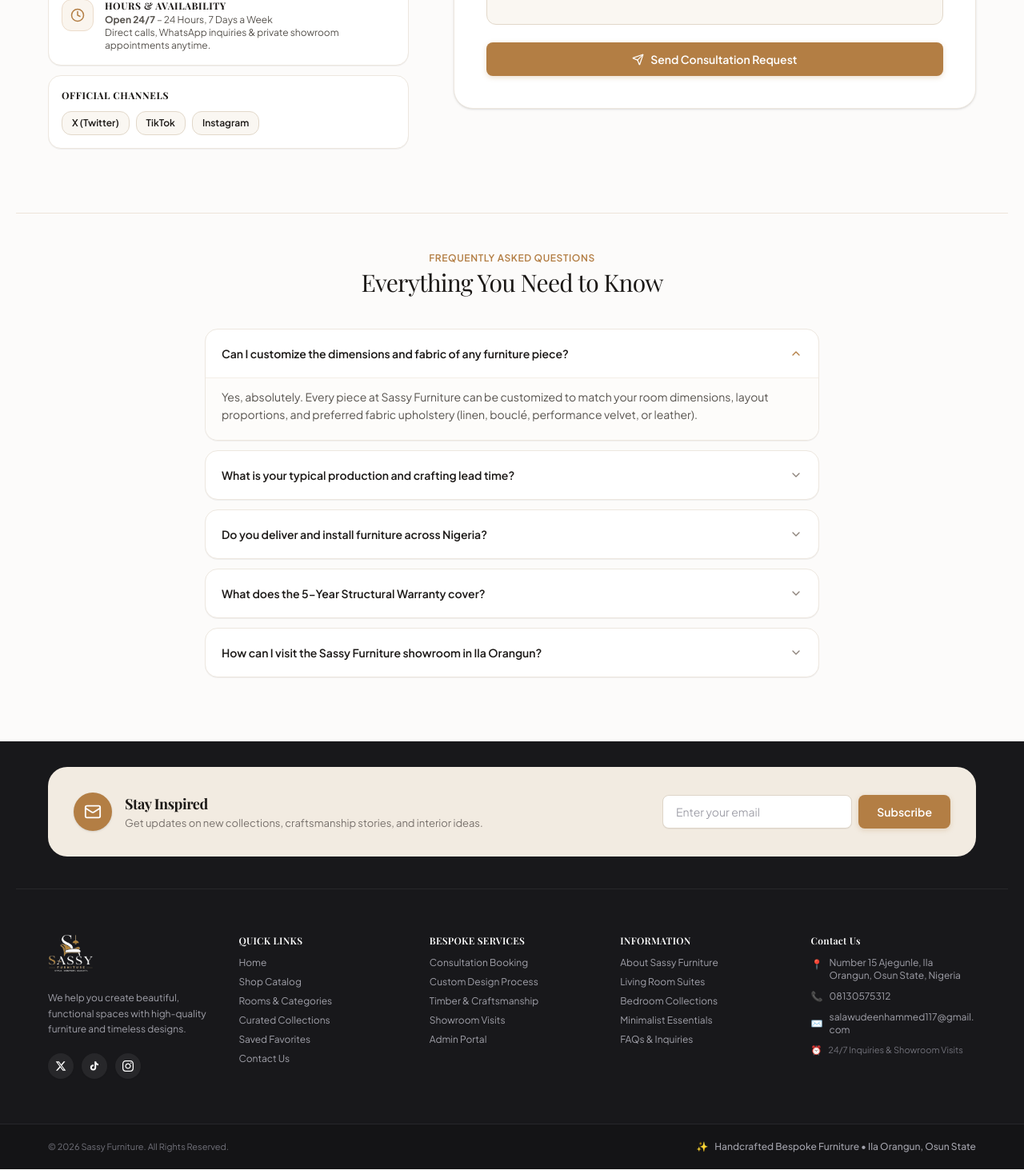
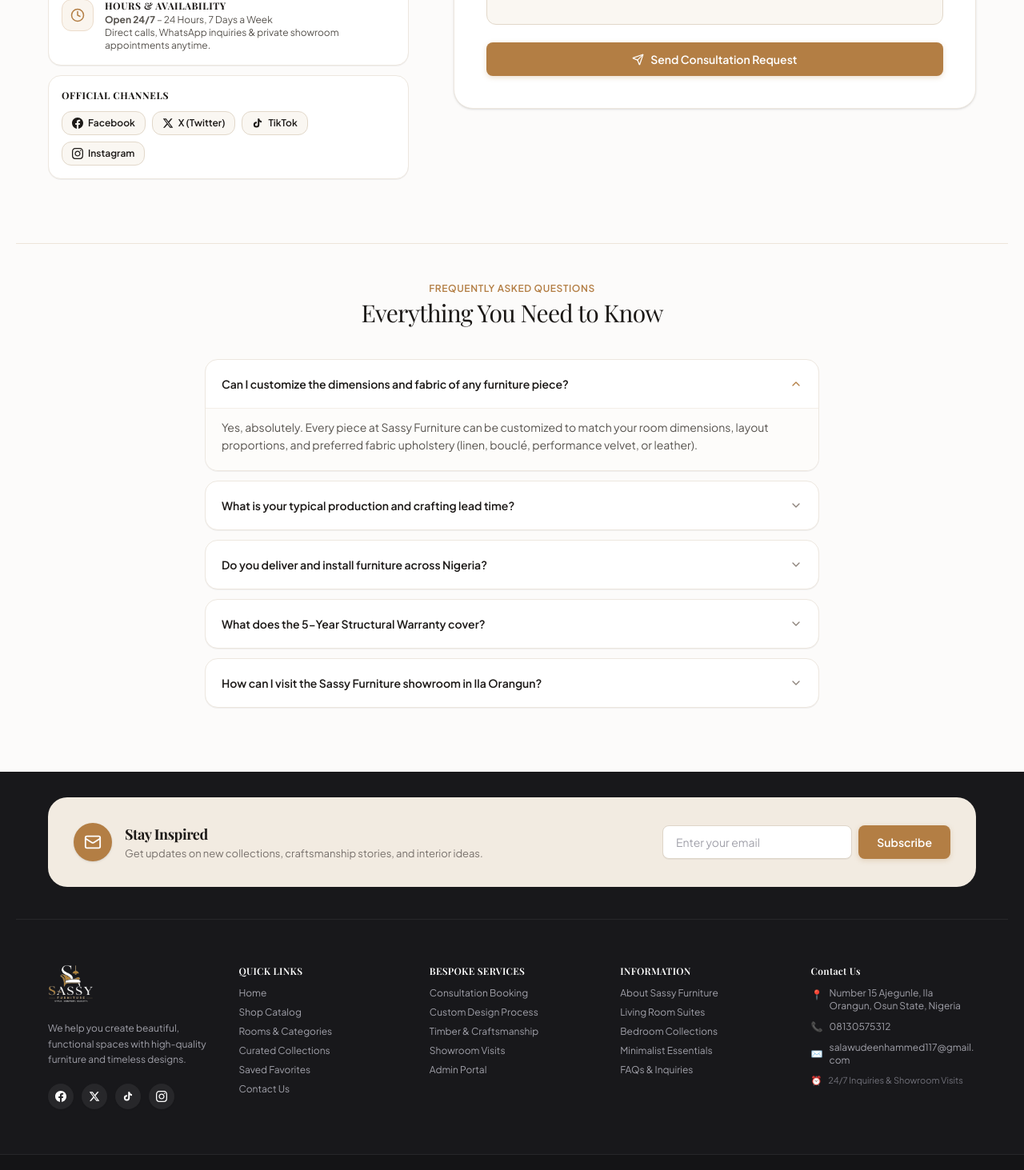
Before and after one commit to abdulmuiz22/furniture, a Next.js app: page /contact in a window 1280 px wide. Shown: the part 860-2323 px from the top of the page at 80% size. Built offline with nearby package versions, Linux system fonts and the light colour scheme; no server answers; the database is empty.

Commit message:
Add Facebook link to socials and official channels

```diff
--- a/app/contact/page.tsx
+++ b/app/contact/page.tsx
@@ -222,11 +222,25 @@
                   <h4 className="text-xs font-bold text-[#1c1917] uppercase tracking-wider">Official Channels</h4>
                   <div className="flex flex-wrap items-center gap-2 pt-1">
                     <a
+                      href="https://www.facebook.com/share/1HsUsRR1vK/"
+                      target="_blank"
+                      rel="noopener noreferrer"
+                      className="inline-flex items-center gap-1.5 px-3 py-1.5 rounded-xl bg-[#faf7f2] border border-[#e2d8ca] text-xs font-semibold text-[#1c1917] hover:text-[#b37e44] hover:border-[#b37e44] transition-colors"
+                    >
+                      <svg className="w-3.5 h-3.5 fill-current" viewBox="0 0 24 24" aria-hidden="true">
+                        <path d="M24 12.073c0-6.627-5.373-12-12-12s-12 5.373-12 12c0 5.99 4.388 10.954 10.125 11.854v-8.385H7.078v-3.47h3.047V9.43c0-3.007 1.792-4.669 4.533-4.669 1.312 0 2.686.235 2.686.235v2.953H15.83c-1.491 0-1.956.925-1.956 1.874v2.25h3.328l-.532 3.47h-2.796v8.385C19.612 23.027 24 18.062 24 12.073z" />
+                      </svg>
+                      <span>Facebook</span>
+                    </a>
+                    <a
                       href="https://x.com/sassyfurniture"
                       target="_blank"
                       rel="noopener noreferrer"
                       className="inline-flex items-center gap-1.5 px-3 py-1.5 rounded-xl bg-[#faf7f2] border border-[#e2d8ca] text-xs font-semibold text-[#1c1917] hover:text-[#b37e44] hover:border-[#b37e44] transition-colors"
                     >
+                      <svg className="w-3.5 h-3.5 fill-current" viewBox="0 0 24 24" aria-hidden="true">
+                        <path d="M18.244 2.25h3.308l-7.227 8.26 8.502 11.24H16.17l-5.214-6.817L4.99 21.75H1.68l7.73-8.835L1.254 2.25H8.08l4.713 6.231zm-1.161 17.52h1.833L7.084 4.126H5.117z" />
+                      </svg>
                       <span>X (Twitter)</span>
                     </a>
                     <a
@@ -235,6 +249,9 @@
                       rel="noopener noreferrer"
                       className="inline-flex items-center gap-1.5 px-3 py-1.5 rounded-xl bg-[#faf7f2] border border-[#e2d8ca] text-xs font-semibold text-[#1c1917] hover:text-[#b37e44] hover:border-[#b37e44] transition-colors"
                     >
+                      <svg className="w-3.5 h-3.5 fill-current" viewBox="0 0 24 24" aria-hidden="true">
+                        <path d="M19.59 6.69a4.83 4.83 0 0 1-3.77-4.25V2h-3.45v13.67a2.89 2.89 0 0 1-2.88 2.5 2.89 2.89 0 0 1-2.89-2.89 2.89 2.89 0 0 1 2.89-2.89c.28 0 .54.04.79.1v-3.51a6.37 6.37 0 0 0-.79-.05A6.34 6.34 0 0 0 3.15 15.2a6.34 6.34 0 0 0 6.34 6.34 6.34 6.34 0 0 0 6.34-6.34V9.05a8.27 8.27 0 0 0 4.76 1.48V7.08a4.83 4.83 0 0 1-1-.39z" />
+                      </svg>
                       <span>TikTok</span>
                     </a>
                     <a
@@ -243,6 +260,9 @@
                       rel="noopener noreferrer"
                       className="inline-flex items-center gap-1.5 px-3 py-1.5 rounded-xl bg-[#faf7f2] border border-[#e2d8ca] text-xs font-semibold text-[#1c1917] hover:text-[#b37e44] hover:border-[#b37e44] transition-colors"
                     >
+                      <svg className="w-3.5 h-3.5 fill-current" viewBox="0 0 24 24" aria-hidden="true">
+                        <path d="M12 2.163c3.204 0 3.584.012 4.85.07 3.252.148 4.771 1.691 4.919 4.919.058 1.265.069 1.645.069 4.849 0 3.205-.012 3.584-.069 4.849-.149 3.225-1.664 4.771-4.919 4.919-1.266.058-1.644.07-4.85.07-3.204 0-3.584-.012-4.849-.07-3.26-.149-4.771-1.699-4.919-4.92-.058-1.265-.07-1.644-.07-4.849 0-3.204.013-3.583.07-4.849.149-3.227 1.664-4.771 4.919-4.919 1.266-.057 1.645-.069 4.849-.069zm0-2.163c-3.259 0-3.667.014-4.947.072-4.358.2-6.78 2.618-6.98 6.98-.059 1.281-.073 1.689-.073 4.948 0 3.259.014 3.668.072 4.948.2 4.358 2.618 6.78 6.98 6.98 1.281.058 1.689.072 4.948.072 3.259 0 3.668-.014 4.948-.072 4.354-.2 6.782-2.618 6.979-6.98.059-1.28.073-1.689.073-4.948 0-3.259-.014-3.667-.072-4.947-.196-4.354-2.617-6.78-6.979-6.98-1.281-.059-1.69-.073-4.949-.073zm0 5.838c-3.403 0-6.162 2.759-6.162 6.162s2.759 6.163 6.162 6.163 6.162-2.759 6.162-6.163c0-3.403-2.759-6.162-6.162-6.162zm0 10.162c-2.209 0-4-1.79-4-4 0-2.209 1.791-4 4-4s4 1.791 4 4c0 2.21-1.791 4-4 4zm6.406-11.845c-.796 0-1.441.645-1.441 1.44s.645 1.44 1.441 1.44c.795 0 1.439-.645 1.439-1.44s-.644-1.44-1.439-1.44z" />
+                      </svg>
                       <span>Instagram</span>
                     </a>
                   </div>
--- a/components/ContactSection.tsx
+++ b/components/ContactSection.tsx
@@ -161,6 +161,18 @@
                   </p>
                   <div className="flex flex-wrap items-center gap-2">
                     <a
+                      href="https://www.facebook.com/share/1HsUsRR1vK/"
+                      target="_blank"
+                      rel="noopener noreferrer"
+                      aria-label="Facebook Sassy Furniture"
+                      className="inline-flex items-center gap-1.5 px-3 py-1.5 rounded-xl bg-white border border-[#e2d8ca] text-xs font-semibold text-[#1c1917] hover:text-[#b37e44] hover:border-[#b37e44] transition-colors shadow-2xs"
+                    >
+                      <svg className="w-3 h-3 fill-current" viewBox="0 0 24 24" aria-hidden="true">
+                        <path d="M24 12.073c0-6.627-5.373-12-12-12s-12 5.373-12 12c0 5.99 4.388 10.954 10.125 11.854v-8.385H7.078v-3.47h3.047V9.43c0-3.007 1.792-4.669 4.533-4.669 1.312 0 2.686.235 2.686.235v2.953H15.83c-1.491 0-1.956.925-1.956 1.874v2.25h3.328l-.532 3.47h-2.796v8.385C19.612 23.027 24 18.062 24 12.073z" />
+                      </svg>
+                      <span>Facebook</span>
+                    </a>
+                    <a
                       href="https://x.com/sassyfurniture"
                       target="_blank"
                       rel="noopener noreferrer"
--- a/components/Footer.tsx
+++ b/components/Footer.tsx
@@ -79,6 +79,19 @@
             </p>
             {/* Social Icons matching available platforms */}
             <div className="flex items-center gap-2.5 pt-1 text-[#d4d4d8]">
+              {/* Facebook */}
+              <a
+                href="https://www.facebook.com/share/1HsUsRR1vK/"
+                target="_blank"
+                rel="noopener noreferrer"
+                aria-label="Follow Sassy Furniture on Facebook"
+                title="Facebook - Sassy Furniture"
+                className="w-8 h-8 rounded-full bg-[#27272a] hover:bg-[#b37e44] text-white flex items-center justify-center transition-colors shadow-xs"
+              >
+                <svg className="w-3.5 h-3.5 fill-current" viewBox="0 0 24 24" aria-hidden="true">
+                  <path d="M24 12.073c0-6.627-5.373-12-12-12s-12 5.373-12 12c0 5.99 4.388 10.954 10.125 11.854v-8.385H7.078v-3.47h3.047V9.43c0-3.007 1.792-4.669 4.533-4.669 1.312 0 2.686.235 2.686.235v2.953H15.83c-1.491 0-1.956.925-1.956 1.874v2.25h3.328l-.532 3.47h-2.796v8.385C19.612 23.027 24 18.062 24 12.073z" />
+                </svg>
+              </a>
               {/* X (formerly Twitter) */}
               <a
                 href="https://x.com/sassyfurniture"
```
